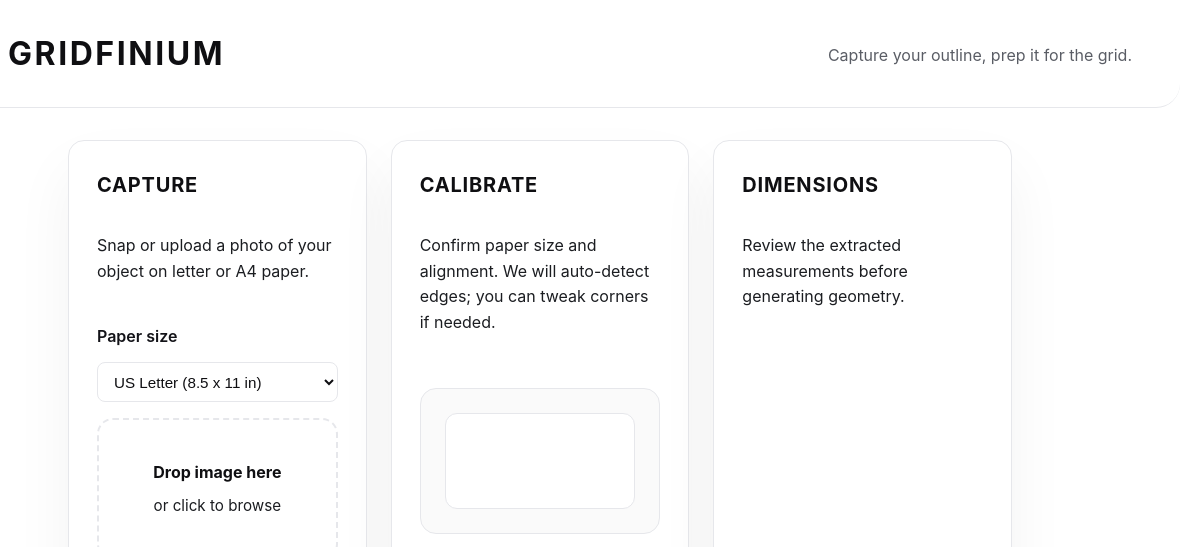
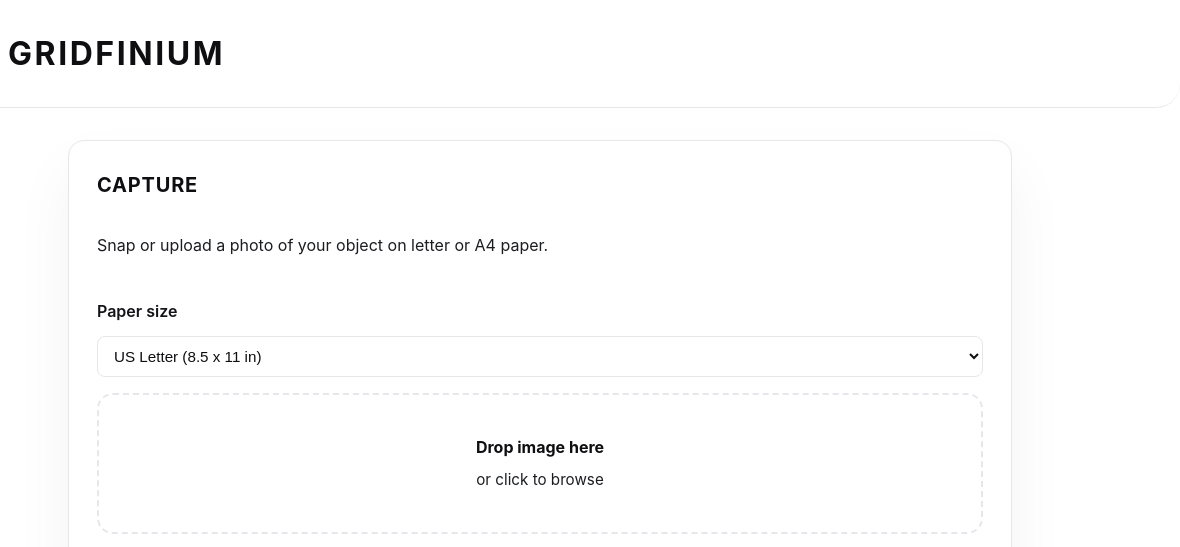
Before and after one commit to jesusroa1/GridFinium, a website: page frontend/index.html in a window 1280 px wide. Shown: the top 547 px of the page, 100-1280 px from the left. Drawn offline with Linux system fonts and the light colour scheme.

Commit message:
Remove tagline and extra panels from capture page

```diff
--- a/frontend/index.html
+++ b/frontend/index.html
@@ -12,7 +12,6 @@
       <img src="assets/gridfinium-logo.svg" alt="GridFinium" class="logo">
       <h1>GridFinium</h1>
     </div>
-    <p class="tagline">Capture your outline, prep it for the grid.</p>
   </header>
 
   <main class="layout">
@@ -51,19 +50,6 @@
         </li>
       </ul>
     </section>
-
-    <section class="panel" id="calibration">
-      <h2>Calibrate</h2>
-      <p>Confirm paper size and alignment. We will auto-detect edges; you can tweak corners if needed.</p>
-      <div class="calibration-preview" id="calibration-preview" hidden>
-        <canvas id="calibration-canvas"></canvas>
-      </div>
-    </section>
-
-    <section class="panel" id="dimensions">
-      <h2>Dimensions</h2>
-      <p>Review the extracted measurements before generating geometry.</p>
-    </section>
   </main>
 
   <footer class="page-footer">
```
